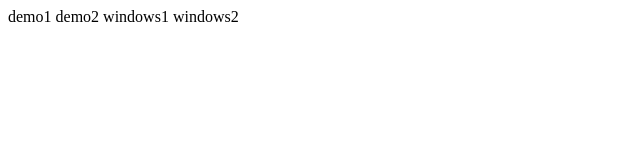
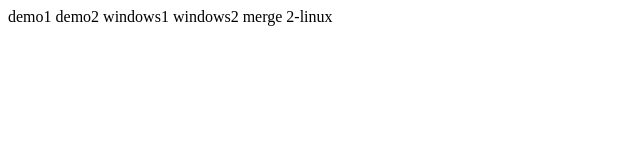
Before and after one commit to rkgravi/part4.demo, a plain HTML site: page WebContent/index.html in a window 1280 px wide. Shown: the whole page, without its empty margins (0-640 px from the left). Drawn offline with Linux system fonts and the light colour scheme.

Commit message:
merge 2 linux

```diff
--- a/WebContent/index.html
+++ b/WebContent/index.html
@@ -11,5 +11,7 @@
 
 windows1
 windows2
+
+merge 2-linux
 </body>
 </html>
```
